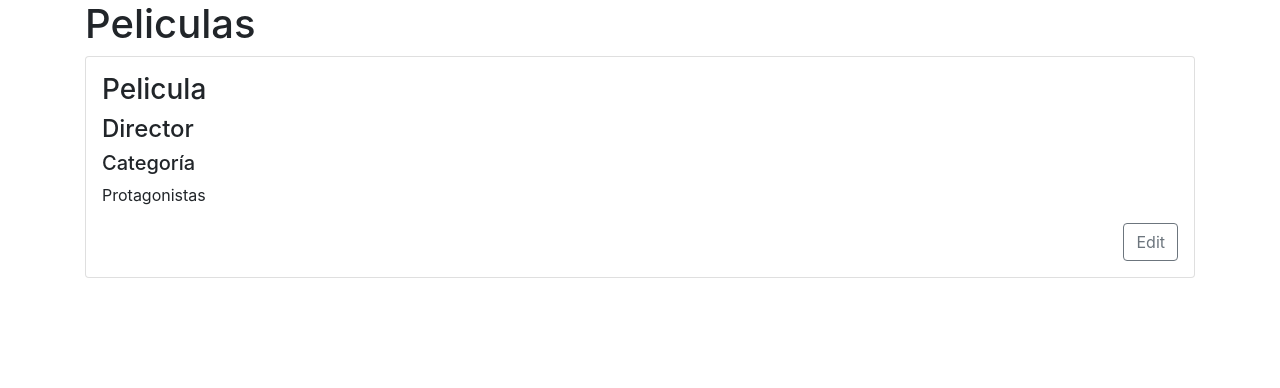
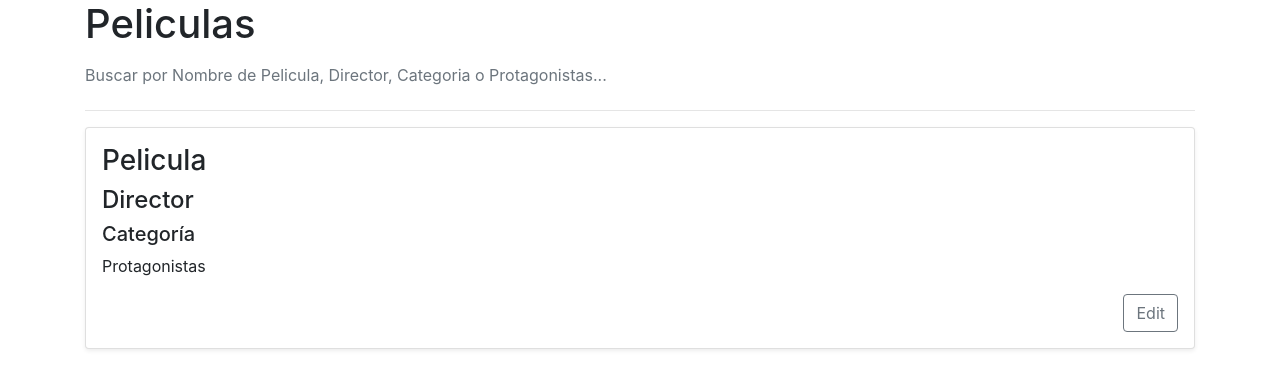
Before and after one commit to jm-alvarezs/peliculas, a React (Create React App) app: page / in a window 1280 px wide. Shown: the top 388 px of the page. Built offline with nearby package versions, Linux system fonts and the light colour scheme.

Commit message:
added search box with no functionality

```diff
--- a/src/App.js
+++ b/src/App.js
@@ -5,6 +5,7 @@ import reducers from './reducers';
 import ReduxThunk from 'redux-thunk';
 import PeliculasCard from './components/PeliculasCard';
 import Container from 'react-bootstrap/Container';
+import Form from "react-bootstrap/Form";
 
 const store = createStore(reducers, {}, applyMiddleware(ReduxThunk));
 
@@ -14,6 +15,8 @@ class App extends Component {
       <Provider store={store}>
         <Container>
           <h1>Peliculas</h1>
+          <Form.Control type="text" className="border-0 pl-0 pr-0" placeholder="Buscar por Nombre de Pelicula, Director, Categoria o Protagonistas..." />
+          <hr />
           <PeliculasCard />
         </Container>
       </Provider>
--- a/src/components/PeliculasCard.js
+++ b/src/components/PeliculasCard.js
@@ -7,7 +7,7 @@ import Row from "react-bootstrap/Row";
 class PeliculasCard extends Component {
     render() {
         return (
-            <Card className="p-3 rounded">
+            <Card className="p-3 rounded shadow-sm">
                 <Row>
                     <Container fluid={true}>
                         <h3>Pelicula</h3>
```
